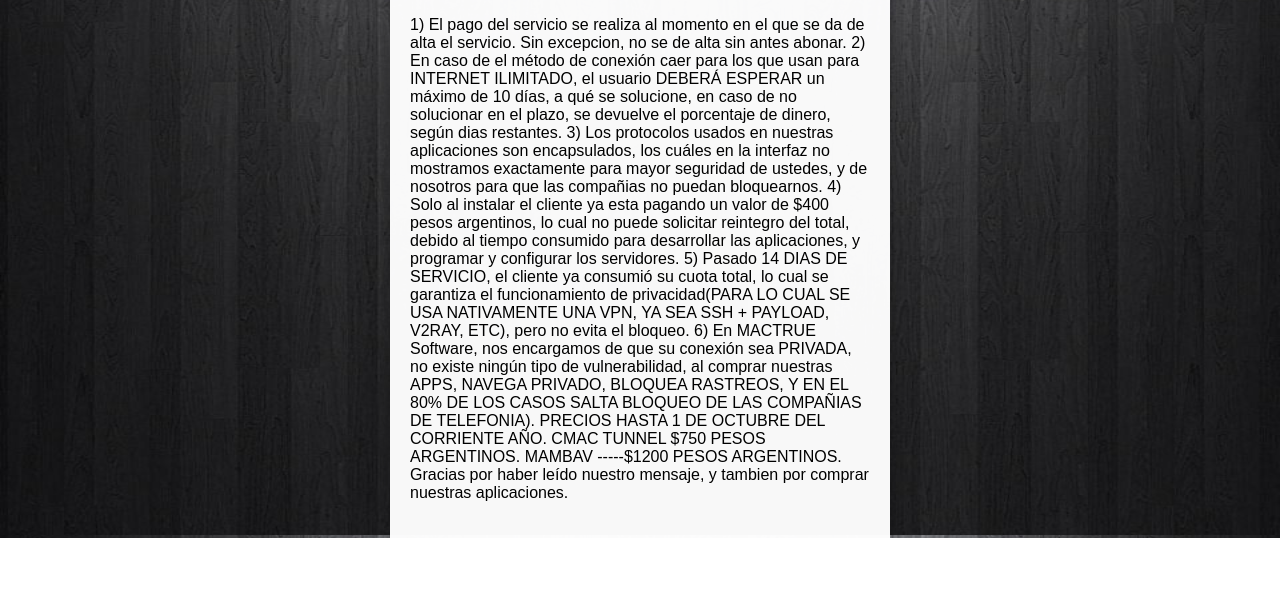
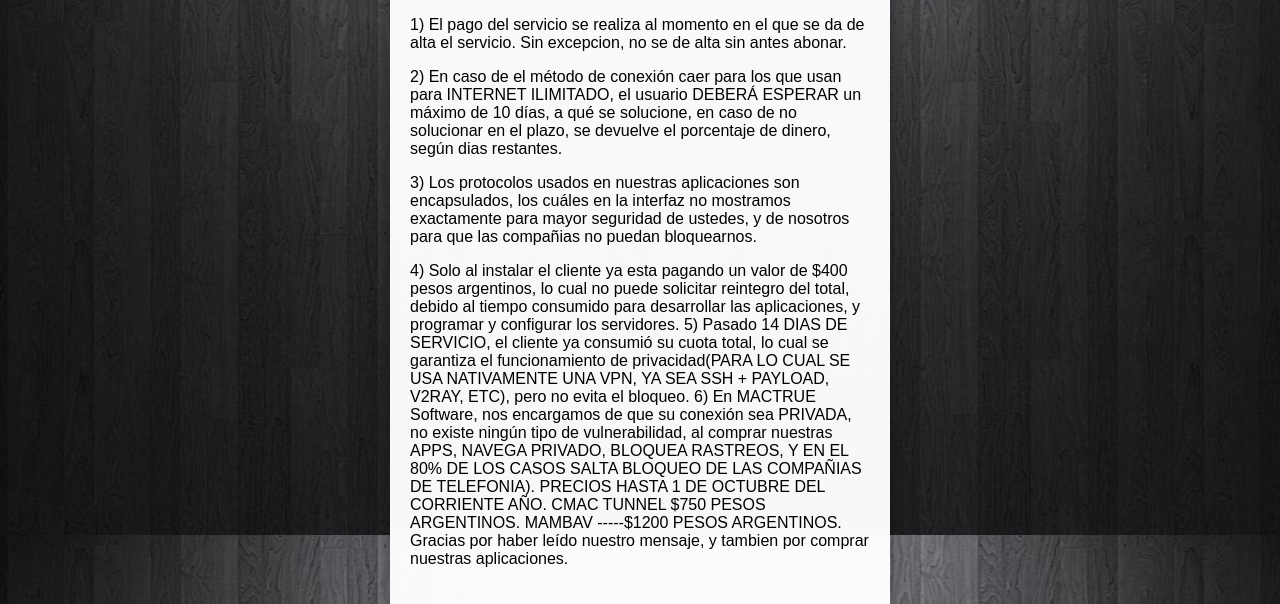
Before and after one commit to dvorCE/CMACTUNNEL, a plain HTML site: page index.html in a window 1280 px wide. Shown: the part 265-869 px from the top of the page. Before the commit the page ends 803 px from the top, so only its background shows below. Drawn offline with Linux system fonts and the light colour scheme.

Commit message:
Update index.html

```diff
--- a/index.html
+++ b/index.html
@@ -15,12 +15,12 @@
 
       <h1 class="formulario__titulo">MambaV - CMAC Tunnel</h1>
       <h3 class="formulario__subtitulo">Terminos y condiciones</h3>
-      <p>
-          1) El pago del servicio se realiza al momento en el que se da de alta el servicio. Sin excepcion, no se de alta sin antes abonar.
 
-          2) En caso de el método de conexión caer para los que usan para INTERNET ILIMITADO, el usuario DEBERÁ ESPERAR un máximo de 10 días, a qué se solucione, en caso de no solucionar en el plazo, se devuelve el porcentaje de dinero, según dias restantes.
+      <p> 1) El pago del servicio se realiza al momento en el que se da de alta el servicio. Sin excepcion, no se de alta sin antes abonar.</p>
 
-          3) Los protocolos usados en nuestras aplicaciones son encapsulados, los cuáles en la interfaz no mostramos exactamente para mayor seguridad de ustedes, y de nosotros para que las compañias no puedan bloquearnos.
+      <p> 2) En caso de el método de conexión caer para los que usan para INTERNET ILIMITADO, el usuario DEBERÁ ESPERAR un máximo de 10 días, a qué se solucione, en caso de no solucionar en el plazo, se devuelve el porcentaje de dinero, según dias restantes.</p>
+
+      <p> 3) Los protocolos usados en nuestras aplicaciones son encapsulados, los cuáles en la interfaz no mostramos exactamente para mayor seguridad de ustedes, y de nosotros para que las compañias no puedan bloquearnos.</p>
 
           4) Solo al instalar el cliente ya esta pagando un valor de $400 pesos argentinos, lo cual no puede solicitar reintegro del total, debido al tiempo consumido para desarrollar las aplicaciones, y programar y configurar los servidores.
 
```
